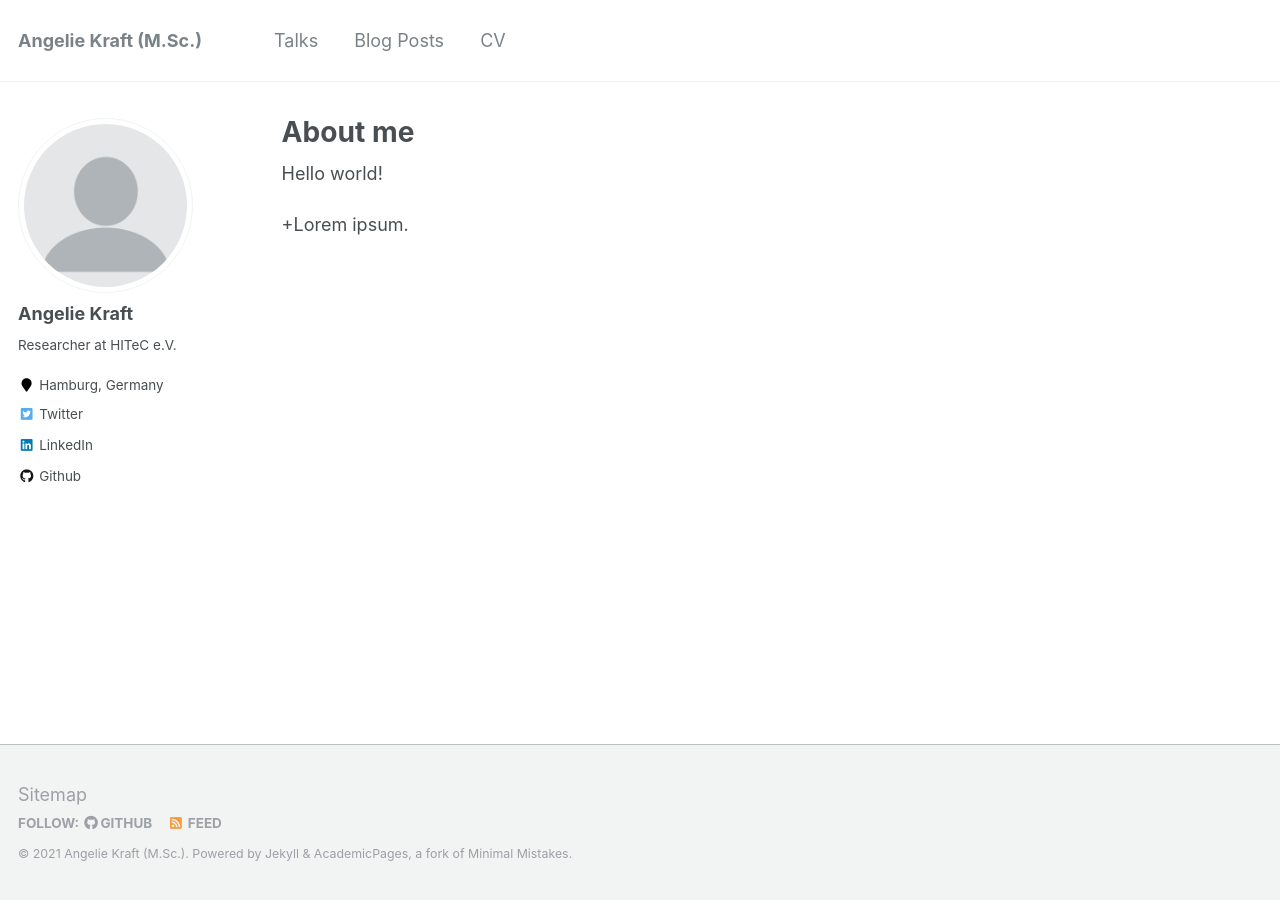
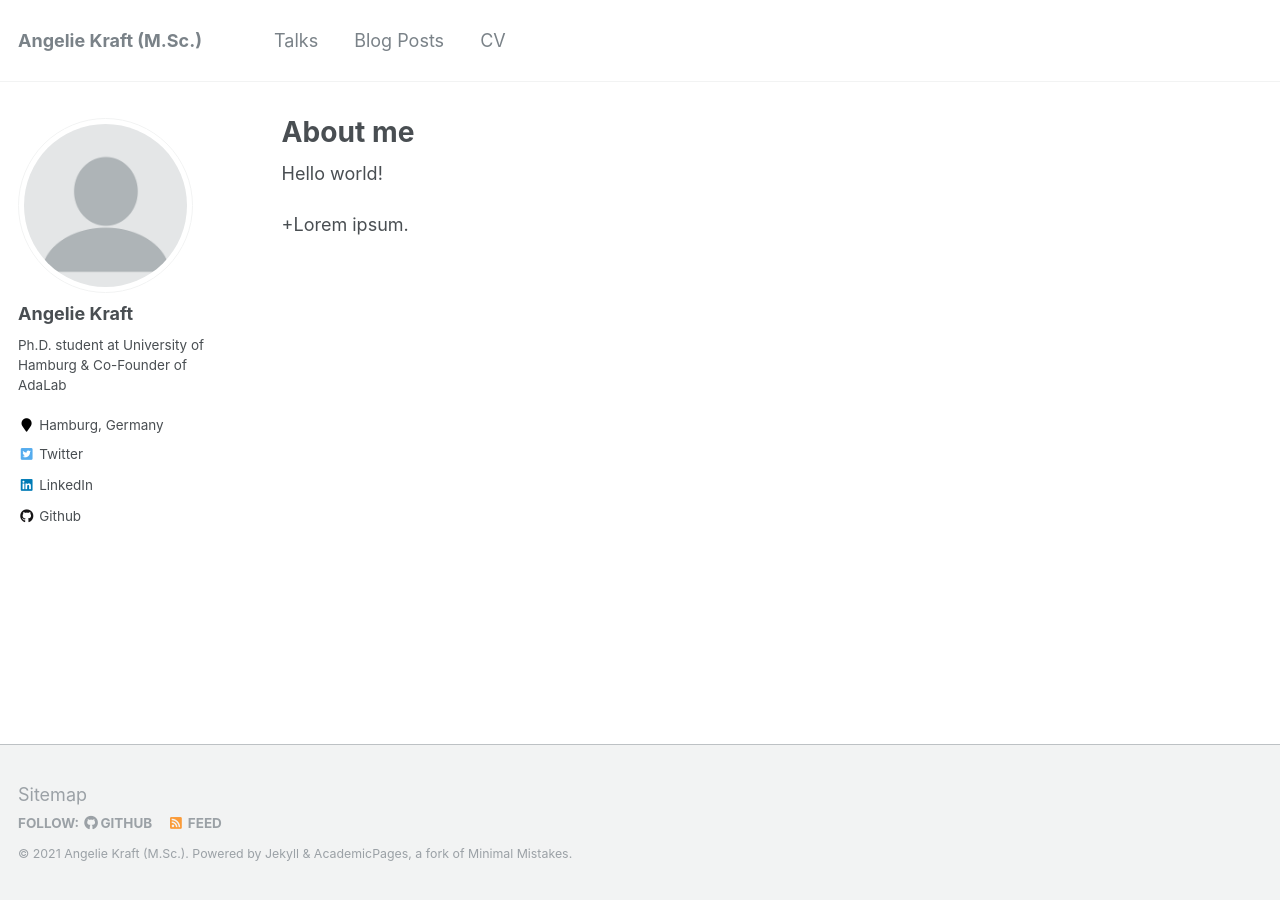
Before and after one commit to krangelie/krangelie.github.io, a Jekyll site: the page built from _pages/about.md, in a window 1280 px wide. Built offline with Jekyll 4.4.1, drawn with Linux system fonts in a browser that asks for light colours.

Commit message:
affiliation

```diff
--- a/_config.yml
+++ b/_config.yml
@@ -10,7 +10,7 @@ locale                   : "en-US"
 title                    : "Angelie Kraft (M.Sc.)"
 title_separator          : "-"
 name                     : &name "Angelie Kraft (M.Sc.)"
-description              : &description "Researcher at HITeC e.V."
+description              : &description "Ph.D. student at University of Hamburg & Co-Founder of AdaLab"
 url                      : https://krangelie.github.io # the base hostname & protocol for your site e.g. "https://mmistakes.github.io"
 baseurl                  : "" # the subpath of your site, e.g. "/blog"
 repository               : "krangelie/krangelie.github.io"
@@ -82,7 +82,7 @@ analytics:
 author:
   name             : "Angelie Kraft"
   avatar           : "profile.png"
-  bio              : "Researcher at HITeC e.V."
+  bio              : "Ph.D. student at University of Hamburg & Co-Founder of AdaLab"
   location         : "Hamburg, Germany"
   employer         :
   pubmed           :
```
